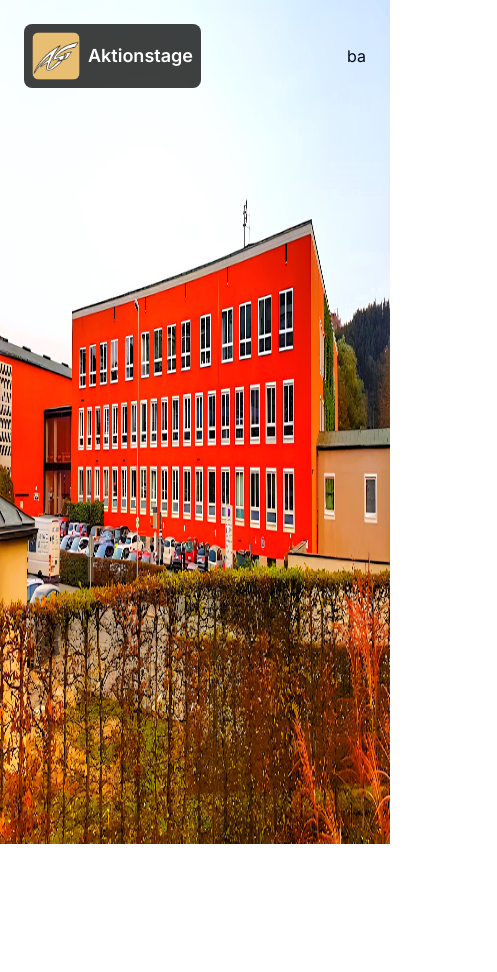
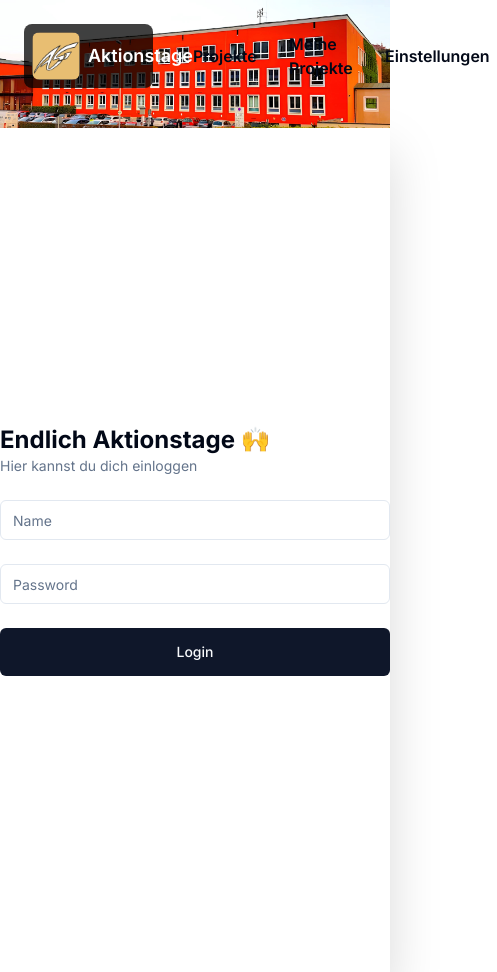
Before and after one commit to TobCraft3521/aktionstage, a Next.js app: page /login in a window 390 px wide. Shown: the whole page, 497 px wide, since content can reach past the window. Before the commit the page ends 844 px from the top, so only its background shows below. Built offline with nearby package versions, Linux system fonts and the light colour scheme; no server answers.

Commit message:
build ui amd functionality for login, building ui for dashboard

```diff
--- a/app/(auth)/login/page.tsx
+++ b/app/(auth)/login/page.tsx
@@ -1,11 +1,38 @@
 import Header from "@/components/header/header"
+import LoginForm from "@/components/login/login-form"
+import { auth } from "@/lib/auth/auth"
 import Image from "next/image"
+import { redirect } from "next/navigation"
 
-const LoginPage = () => {
+const LoginPage = async () => {
+  const user = (await auth())?.user
+  if (user) return redirect("/projects")
   return (
     <div className="w-screen h-screen relative">
-      <Image src="/imgs/asg.jpg " alt="asg" fill className="absolute -z-10" />
-      <Header />
+      <div className="absolute w-screen h-screen">
+        <Image
+          src="/imgs/asg.jpg "
+          alt="asg"
+          width={3599}
+          height={1928}
+          className="hidden -z-10 object-cover pointer-events-none w-full h-full md:block"
+        />
+      </div>
+      <div className="w-full h-32">
+        <Image
+          src="/imgs/asg-mobile.jpg "
+          alt="asg"
+          width={3599}
+          height={903}
+          className="-z-10 block md:hidden w-full h-full object-cover"
+        />
+      </div>
+      <div className="absolute top-0">
+        <Header variant="login" />
+      </div>
+      <div className="md:absolute top-16 right-0 w-full md:w-[700px] drop-shadow-2xl bg-white h-screen md:top-0">
+        <LoginForm />
+      </div>
     </div>
   )
 }
--- /dev/null
+++ b/app/(main)/projects/page.tsx
@@ -0,0 +1,15 @@
+import Header from "@/components/header/header"
+import { auth } from "@/lib/auth/auth"
+import { redirect } from "next/navigation"
+
+const Projects = async () => {
+  const user = (await auth())?.user
+  if (!user) return redirect("/login")
+  return (
+    <div className="">
+      <Header variant="main" />
+    </div>
+  )
+}
+
+export default Projects
--- /dev/null
+++ b/components/global/loader.tsx
@@ -0,0 +1,7 @@
+import { Loader2, Loader2Icon } from "lucide-react"
+
+const Loader = () => {
+  return <Loader2 className="h-5 w-5 animate-spin" />
+}
+
+export default Loader
--- /dev/null
+++ b/components/header/header.module.css
@@ -0,0 +1,14 @@
+.link {
+  cursor: pointer;
+  transition: transform 150ms ease, background 150ms ease;
+  -webkit-transform: scale(1) translate3d(0, 0, 0) perspective(1px);
+  -moz-transform: scale(1) translate3d(0, 0, 0) perspective(1px);
+  -o-transform: scale(1) translate3d(0, 0, 0) perspective(1px);
+  -ms-transform: scale(1) translate3d(0, 0, 0) perspective(1px);
+  transform: scale(1) translate3d(0, 0, 0) perspective(1px);
+}
+
+.link:hover,
+.link:focus {
+  transform: scale(1.05);
+}
--- a/components/header/header.tsx
+++ b/components/header/header.tsx
@@ -1,15 +1,86 @@
 "use client"
+import { LogOut } from "lucide-react"
+import { signOut, useSession } from "next-auth/react"
 import Image from "next/image"
 import Link from "next/link"
+import styles from "./header.module.css"
+import { cn } from "@/lib/utils"
+import { useRouter } from "next/navigation"
 
-const Header = () => {
+const Header = ({ variant }: { variant: "main" | "login" }) => {
+  const user = useSession().data?.user
+  const router = useRouter()
+  console.log(user)
+  const logout = () => {
+    signOut()
+    router.push("/login")
+  }
   return (
     <div className="p-6 w-screen flex justify-between items-center pb-4">
-      <Link href="/projects" className="bg-black/75 rounded-lg flex items-center gap-2 p-2 text-white text-lg font-semibold cursor-pointer hover:bg-black/90 transition-all">
-        <Image src="/imgs/asg-logo.jpg" alt="asg-logo" width={512} height={512} className="w-12 h-12 rounded-lg" />
-        Aktionstage
-      </Link>
-      <div className="">ba</div>
+      <div className="z-10 flex gap-8 items-center">
+        <Link
+          href="/projects"
+          className="bg-black/75 rounded-lg z-10 flex items-center gap-2 p-2 text-white text-lg font-semibold cursor-pointer hover:bg-black/90 transition-all"
+        >
+          <Image
+            src="/imgs/asg-logo.jpg"
+            alt="asg-logo"
+            width={512}
+            height={512}
+            className="w-12 h-12 rounded-lg"
+          />
+          Aktionstage
+        </Link>
+        <div className="flex items-center justify-center gap-4 font-semibold">
+          <Link
+            href="/projects"
+            className={cn(
+              "flex cursor-pointer hover:bg-slate-100 transition-all gap-4 items-center p-2 rounded-lg",
+              styles.link
+            )}
+          >
+            Projekte
+          </Link>
+          <Link
+            href="/projects"
+            className={cn(
+              "flex cursor-pointer hover:bg-slate-100 transition-all gap-4 items-center p-2 rounded-lg",
+              styles.link
+            )}
+          >
+            Meine Projekte
+          </Link>
+          <Link
+            href="/projects"
+            className={cn(
+              "flex cursor-pointer hover:bg-slate-100 transition-all gap-4 items-center p-2 rounded-lg",
+              styles.link
+            )}
+          >
+            Einstellungen
+          </Link>
+        </div>
+      </div>
+      <div className="z-10">
+        {variant === "main" && (
+          <div className="flex gap-4 items-center">
+            {user && (
+              <>
+                <div className="font-medium">
+                  {user.name?.split(".").join(" ")}
+                </div>
+                <div
+                  onClick={logout}
+                  className="flex cursor-pointer hover:bg-slate-100 transition-all gap-4 font-medium items-center px-2 border-2 border-slate-200 p-1 rounded-lg"
+                >
+                  Abmelden
+                  <LogOut size={20} />
+                </div>
+              </>
+            )}
+          </div>
+        )}
+      </div>
     </div>
   )
 }
--- /dev/null
+++ b/components/login/login-form.tsx
@@ -0,0 +1,108 @@
+"use client"
+
+import { LoginFormSchema } from "@/lib/form-schemas"
+import { zodResolver } from "@hookform/resolvers/zod"
+import { signIn, useSession } from "next-auth/react"
+import { useRouter } from "next/navigation"
+import { useEffect, useState } from "react"
+import { SubmitHandler, useForm } from "react-hook-form"
+import { z } from "zod"
+import {
+  Form,
+  FormControl,
+  FormDescription,
+  FormField,
+  FormItem,
+  FormLabel,
+  FormMessage,
+} from "../ui/form"
+import { Input } from "../ui/input"
+import { Button } from "../ui/button"
+import Loader from "../global/loader"
+
+const LoginForm = () => {
+  const router = useRouter()
+  const [submitError, setSubmitError] = useState("")
+
+  const form = useForm<z.infer<typeof LoginFormSchema>>({
+    mode: "onChange",
+    resolver: zodResolver(LoginFormSchema),
+    defaultValues: {
+      name: "",
+      password: "",
+    },
+  })
+
+  const isLoading = form.formState.isSubmitting
+  const onSubmit: SubmitHandler<z.infer<typeof LoginFormSchema>> = async (
+    formData
+  ) => {
+    const response = await signIn("credentials", {
+      username: formData.name,
+      password: formData.password,
+      redirect: false,
+    })
+
+    if (response?.ok) {
+      router.push("/projects")
+    } else {
+      setSubmitError("Falscher Benutzername oder Passwort 😒")
+    }
+  }
+
+  return (
+    <div className="w-full h-full flex justify-center items-center">
+      <Form {...form}>
+        <form
+          onSubmit={form.handleSubmit(onSubmit)}
+          onChange={() => setSubmitError("")}
+          className="w-[400px] space-y-6"
+        >
+          <div className="">
+            <h1 className="text-2xl font-bold">Endlich Aktionstage 🙌</h1>
+            <FormDescription>Hier kannst du dich einloggen</FormDescription>
+          </div>
+
+          <FormField
+            disabled={isLoading}
+            control={form.control}
+            name="name"
+            render={({ field }) => (
+              <FormItem>
+                <FormControl>
+                  <Input type="text" placeholder="Name" {...field} />
+                </FormControl>
+                <FormMessage />
+              </FormItem>
+            )}
+          />
+
+          <FormField
+            disabled={isLoading}
+            control={form.control}
+            name="password"
+            render={({ field }) => (
+              <FormItem>
+                <FormControl>
+                  <Input type="password" placeholder="Password" {...field} />
+                </FormControl>
+                <FormMessage />
+              </FormItem>
+            )}
+          />
+          {submitError && <FormMessage>{submitError}</FormMessage>}
+          <Button
+            type="submit"
+            className="w-full p-6"
+            size="lg"
+            disabled={isLoading}
+          >
+            {!isLoading ? "Login" : <Loader />}
+          </Button>
+        </form>
+      </Form>
+    </div>
+  )
+}
+
+export default LoginForm
--- /dev/null
+++ b/lib/form-schemas.ts
@@ -0,0 +1,6 @@
+import { z } from "zod"
+
+export const LoginFormSchema = z.object({
+  name: z.string().min(1).trim().describe("Name"),
+  password: z.string().min(1).trim().describe("Password"),
+})
```
Also changed, not shown: public/imgs/asg-mobile.jpg (added).
